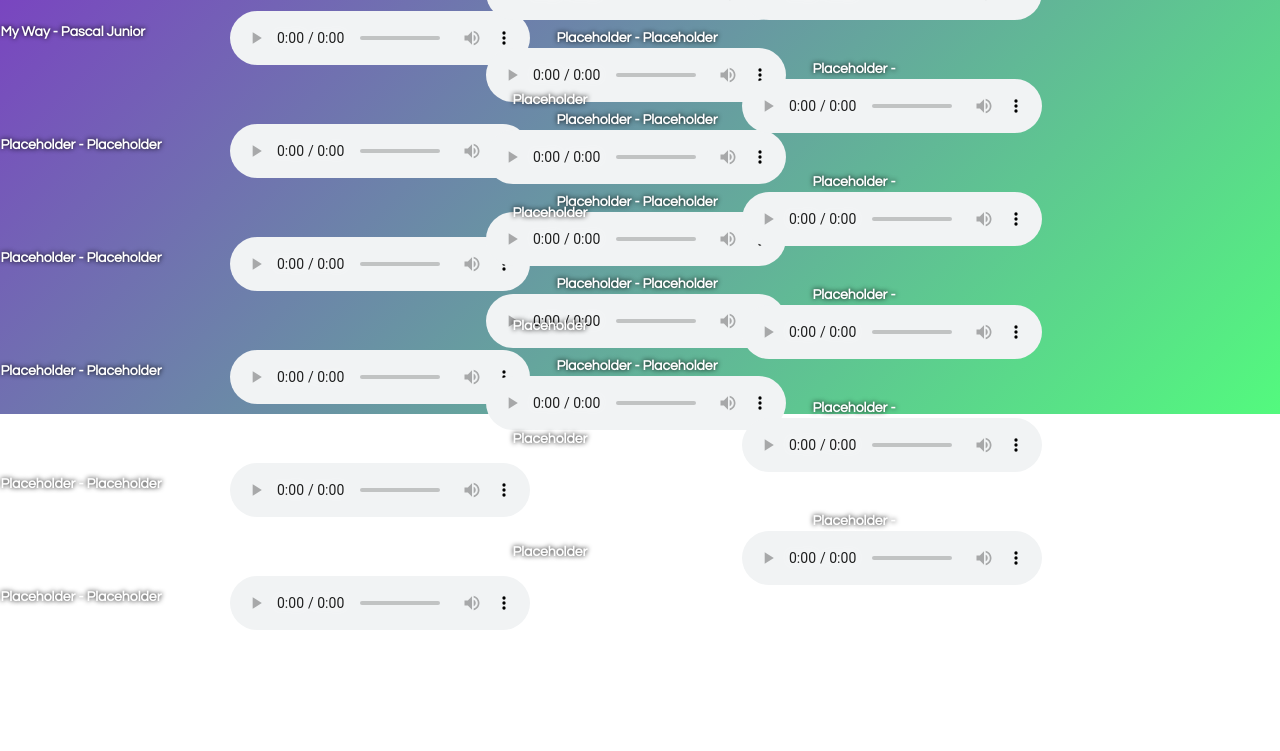
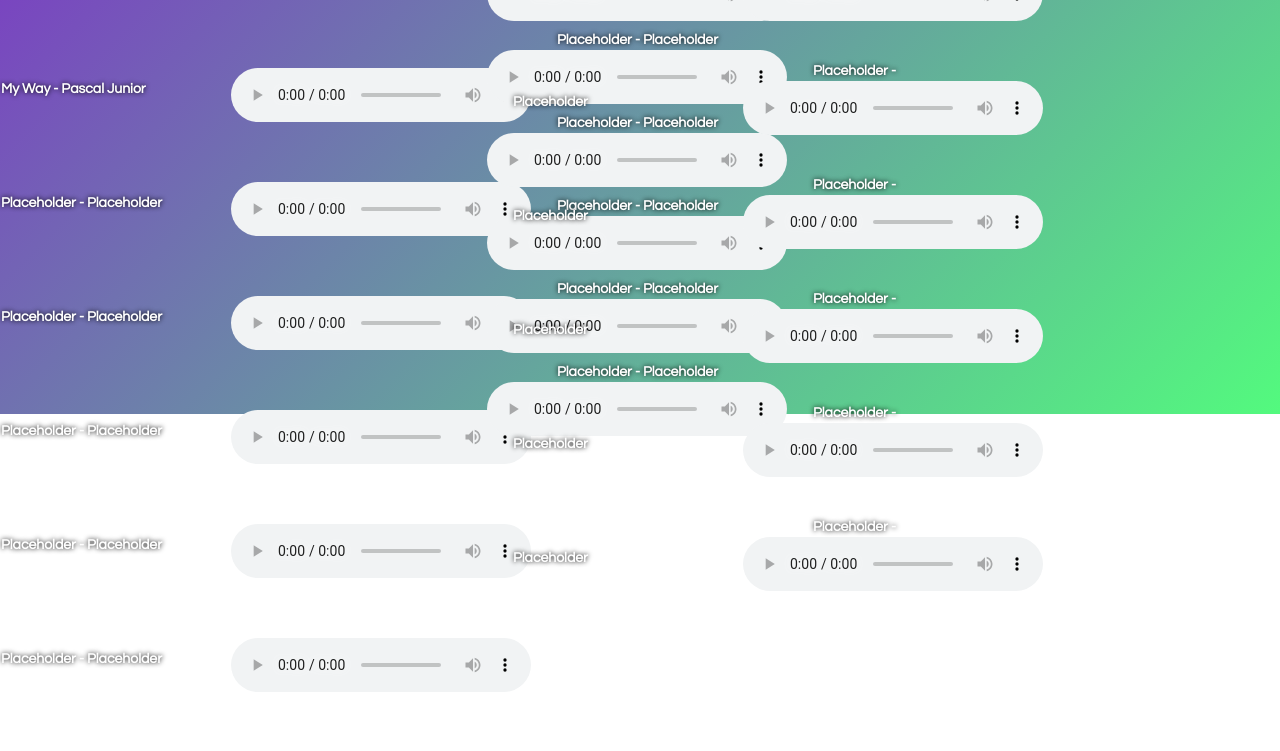
Before and after one commit to fabverto/fabverto.github.io, a plain HTML site: page MusicPage/music.html in a window 1280 px wide. Shown: the part 386-1137 px from the top of the page. Before the commit the page ends 1075 px from the top, so only its background shows below. Drawn offline with Linux system fonts and the light colour scheme.

Commit message:
adjusted allignment

```diff
--- a/About/about.css
+++ b/About/about.css
@@ -1,5 +1,3 @@
-
-
 header{
     background: linear-gradient(135deg, rgb(130, 28, 207) 0%, rgb(83, 250, 126) 100%);
     height: 100vh;
@@ -84,8 +82,8 @@ ul{
 }
 
 li{
-    margin: 20px;
-}
+    margin: 20px 0px;
+    }
 
 ul li{
     /*display: inline-block;*/
@@ -93,6 +91,7 @@ ul li{
     margin-top: -15px;
     font-size: 30px;
     font-weight: bold;
+    padding: 0px;
 }
 
 ul li a{
--- a/Contact/formStyle.css
+++ b/Contact/formStyle.css
@@ -80,6 +80,7 @@ ul li{
     margin-top: -15px;
     font-size: 30px;
     font-weight: bold;
+    padding: 0.5px;
 }
 
 ul li a{
--- a/Homepage/style.css
+++ b/Homepage/style.css
@@ -26,6 +26,7 @@ ul li{
     margin-top: -15px;
     font-size: 30px;
     font-weight: bold;
+    padding: 0.5px;
 }
 
 ul li a{
--- a/MusicPage/musicStyle.css
+++ b/MusicPage/musicStyle.css
@@ -26,6 +26,7 @@ ul li{
     margin-top: -15px;
     font-size: 30px;
     font-weight: bold;
+    padding: 0.5px;
 }
 
 ul li a{
@@ -137,6 +138,7 @@ ul li a.one:hover{
  */
  .musicColumn1 ul{
      position: absolute;
+     top: 7%;
      left: 18%;
     float: right;
     list-style-type: none;
```
